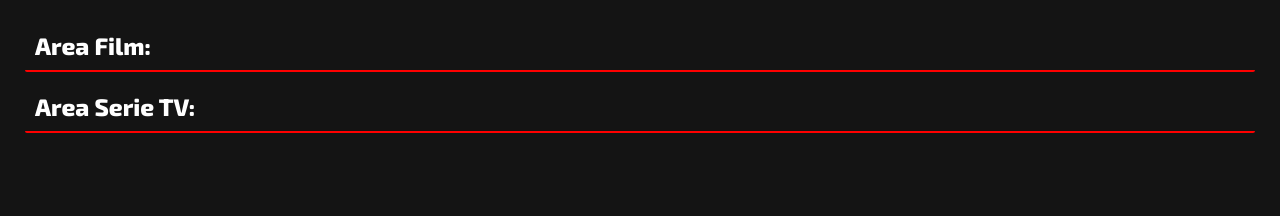
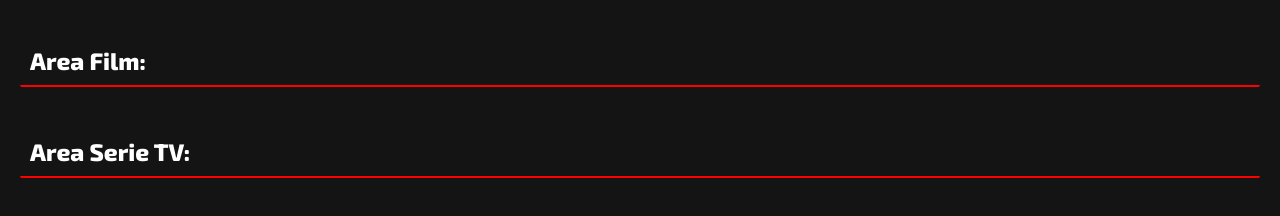
Before and after one commit to MarcoHijacker/ajax-ex-boolflix, a plain HTML site: page index.html in a window 1280 px wide. Shown: the part 84-300 px from the top of the page. Drawn offline with nearby package versions, Linux system fonts and the light colour scheme.

Commit message:
Milestone 4 completa (css fix).

```diff
--- a/css/main.css
+++ b/css/main.css
@@ -21,11 +21,8 @@ header {
   align-items: center;
   padding: 0 40px;
 }
-main {
-  padding: 0 20px;
-}
 main h2 {
-  margin: 5px;
+  margin: 20px;
   padding: 10px;
   border-bottom: solid 2px red;
   border-bottom-right-radius: 2px;
@@ -54,7 +51,7 @@ i.fa-play-circle {
 #results-list, #results-serie {
   list-style: none;
   display: flex;
-  justify-content: space-between;
+  justify-content: space-around;
   flex-wrap: wrap;
 }
 .film-box {
```
